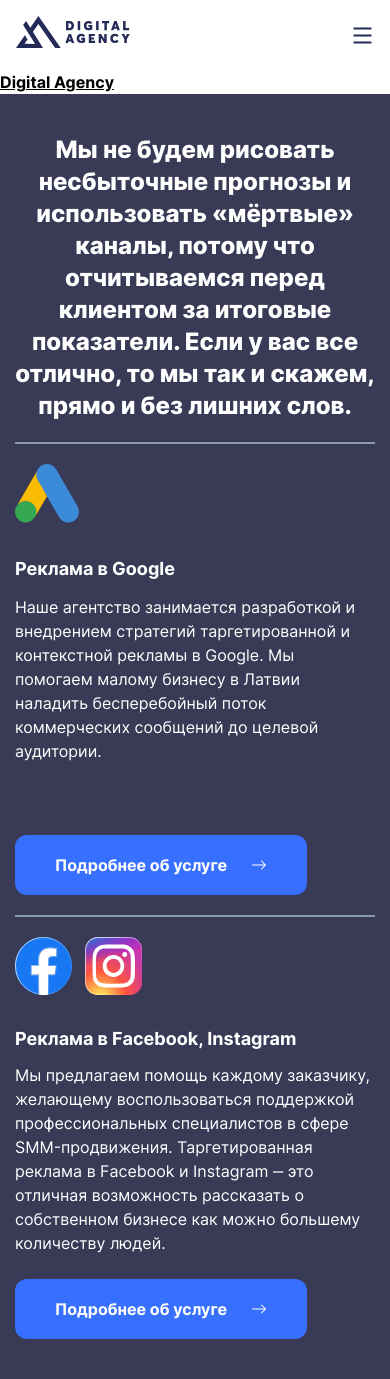
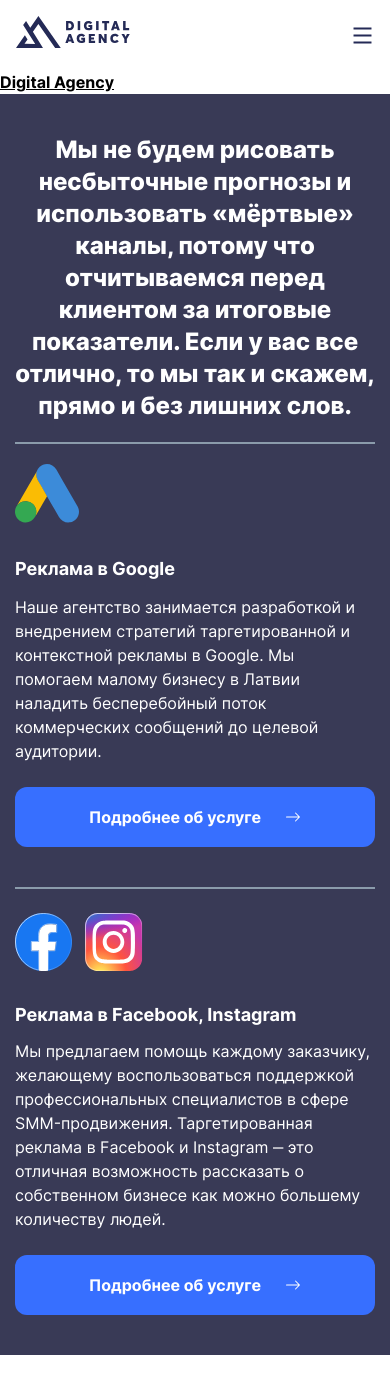
Before and after one commit to xasanof17/digital-agency, a Next.js app: page / in a window 390 px wide. After the commit the page ends 1355 px from the top, so only its background shows below. Built offline with nearby package versions, Linux system fonts and the light colour scheme.

Commit message:
some changes in navbar and responsive reklama component

```diff
--- a/src/components/Navbar.jsx
+++ b/src/components/Navbar.jsx
@@ -17,7 +17,7 @@ function Navbar() {
   };
 
   return (
-    <nav className="sticky top-0 left-0 w-full bg-white lg:bg-darkblue">
+    <nav className="sticky top-0 left-0 w-full bg-white lg:bg-darkblue z-10">
       <div className="mx-4 md:mx-[40px] lg:mx-[30px]">
         <div
           className={`flex items-center justify-between flex-wrap py-4 lg:py-[30px]`}
@@ -47,15 +47,15 @@ function Navbar() {
             <div className="flex items-center sm:space-x-6">
               <button
                 className={`${
-                  toggleMenu && "hidden"
-                } hidden sm:block py-[14px] px-6 bg-transparent font-bold border border-blue lg:border-white rounded-xl text-[16px] leading-5 text-blue lg:text-white hover:bg-blue lg:hover:bg-white hover:text-white lg:hover:text-darkblue ease-linear duration-300`}
+                  toggleMenu ? "hidden" : "sm:block"
+                } hidden py-[14px] px-6 bg-transparent font-bold border border-blue lg:border-white rounded-xl text-[16px] leading-5 text-blue lg:text-white hover:bg-blue lg:hover:bg-white hover:text-white lg:hover:text-darkblue ease-linear duration-300`}
               >
                 Свяжитесь с нами
               </button>
               <button
                 className={`${
-                  toggleMenu && "hidden"
-                } hidden sm:block py-[14px] px-6 bg-transparent font-bold border border-blue lg:border-white rounded-xl text-[16px] leading-5 text-blankstare lg:text-seadrive hover:bg-blue lg:hover:bg-white hover:text-seadrive lg:hover:text-bluedepths ease-linear duration-300`}
+                  toggleMenu ? "hidden" : "sm:block"
+                } hidden  py-[14px] px-6 bg-transparent font-bold border border-blue lg:border-white rounded-xl text-[16px] leading-5 text-blankstare lg:text-seadrive hover:bg-blue lg:hover:bg-white hover:text-seadrive lg:hover:text-bluedepths ease-linear duration-300`}
               >
                 LV
               </button>
@@ -88,7 +88,10 @@ function Navbar() {
                   {navlinks.map((link, i) => (
                     <li key={i}>
                       <Link href={link.href}>
-                        <a className="capitalize text-blankstare hover:text-blue duration-300 text-[16px] leading-5 font-medium navlink">
+                        <a
+                          onClick={() => setToggleMenu((prv) => !prv)}
+                          className="capitalize text-blankstare hover:text-blue duration-300 text-[16px] leading-5 font-medium navlink"
+                        >
                           {link.name}
                         </a>
                       </Link>
--- a/src/components/Reklama.jsx
+++ b/src/components/Reklama.jsx
@@ -15,7 +15,7 @@ const Reklama = () => {
             показатели. Если у вас все отлично, то мы так и скажем, прямо и без
             лишних слов.
           </h2>
-          <div className="grid grid-cols-1 md:grid-cols-2 gap-5 lg:gap-[40px]">
+          <div className="grid grid-cols-1 sm:grid-cols-2 gap-[40px] sm:gap-5 lg:gap-[40px]">
             <div className="pt-5 sm:pt-[30px] lg:pt-[40px] border-t-2 border-blankstare flex flex-col items-start">
               <div className="flex items-center justify-center mb-8 sm:mb-[25px] lg:mb-[40px]">
                 <Image src={images.adgoogle} alt="adgoogle" />
@@ -23,14 +23,14 @@ const Reklama = () => {
               <h3 className="font-bold text-[18px] leading-7 sm:leading-6 lg:text-lg text-white mb-3 lg:mb-6">
                 Реклама в Google
               </h3>
-              <p className="font-regular text-[16px] leading-6 lg:text-base text-white mb-6 lg:mb-8 h-[216px] md:h-[168px] lg:h-[140px]">
+              <p className="font-regular text-[16px] leading-6 lg:text-base text-white mb-6 lg:mb-8 sm:h-[187px] md:h-[168px] lg:h-[140px]">
                 Наше агентство занимается разработкой и внедрением стратегий
                 таргетированной и контекстной рекламы в Google. Мы помогаем
                 малому бизнесу в Латвии наладить бесперебойный поток
                 коммерческих сообщений до целевой аудитории.
               </p>
               <Link href={"/"}>
-                <button className="py-[18px] px-[40px] lg:px-[30px] rounded-xl hover:bg-bluedepths bg-blue hover:text-blue text-white font-bold text-[16px] leading-6 flex items-center space-x-6 duration-300">
+                <button className="py-[18px] w-full sm:w-fit text-center sm:px-[40px] lg:px-[30px] rounded-xl hover:bg-bluedepths bg-blue hover:text-blue text-white font-bold text-[16px] leading-6 flex items-center justify-center space-x-6 duration-300">
                   <span>Подробнее об услуге</span>
                   <span>
                     <BsArrowRight color="white" fontSize={16} />
@@ -38,7 +38,7 @@ const Reklama = () => {
                 </button>
               </Link>
             </div>
-            <div className="pt-5 sm:pt-[30px] lg:pt-[40px] border-t-2 border-blankstare flex flex-col items-start">
+            <div className="pt-6 md:pt-[30px] lg:pt-[40px] border-t-2 border-blankstare flex flex-col items-start">
               <div className="flex items-center justify-center mb-8 sm:mb-[25px] lg:mb-[40px]">
                 <span className="mr-3 flex items-center justify-center">
                   <Image src={images.facebooklogo} alt="adgoogle" />
@@ -58,7 +58,7 @@ const Reklama = () => {
                 можно большему количеству людей.
               </p>
               <Link href={"/"}>
-                <button className="py-[18px] px-[40px] lg:px-[30px] rounded-xl hover:bg-bluedepths bg-blue hover:text-blue text-white font-bold text-[16px] leading-6 flex items-center space-x-6 duration-300">
+                <button className="py-[18px] w-full sm:w-fit text-center sm:px-[40px] lg:px-[30px] rounded-xl hover:bg-bluedepths bg-blue hover:text-blue text-white font-bold text-[16px] leading-6 flex items-center justify-center space-x-6 duration-300">
                   <span>Подробнее об услуге</span>
                   <span>
                     <BsArrowRight color="white" fontSize={16} />
```
